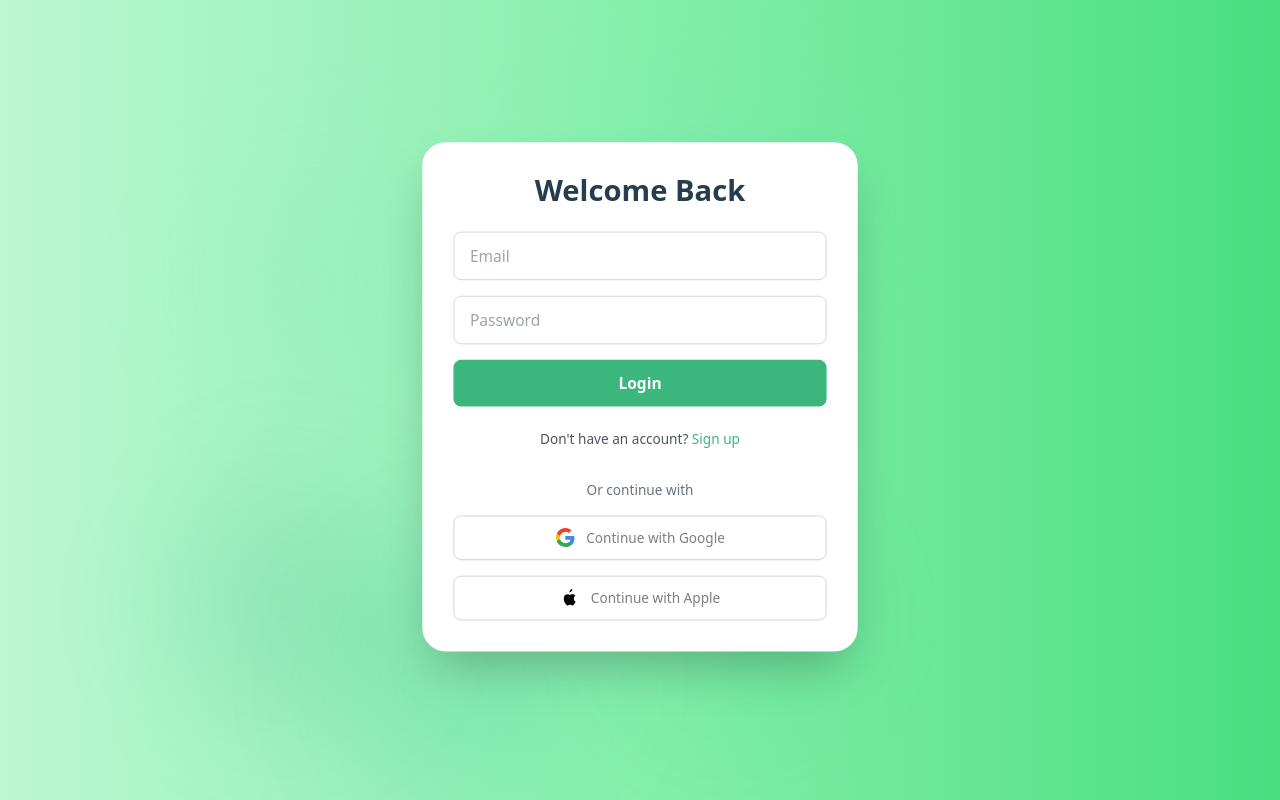
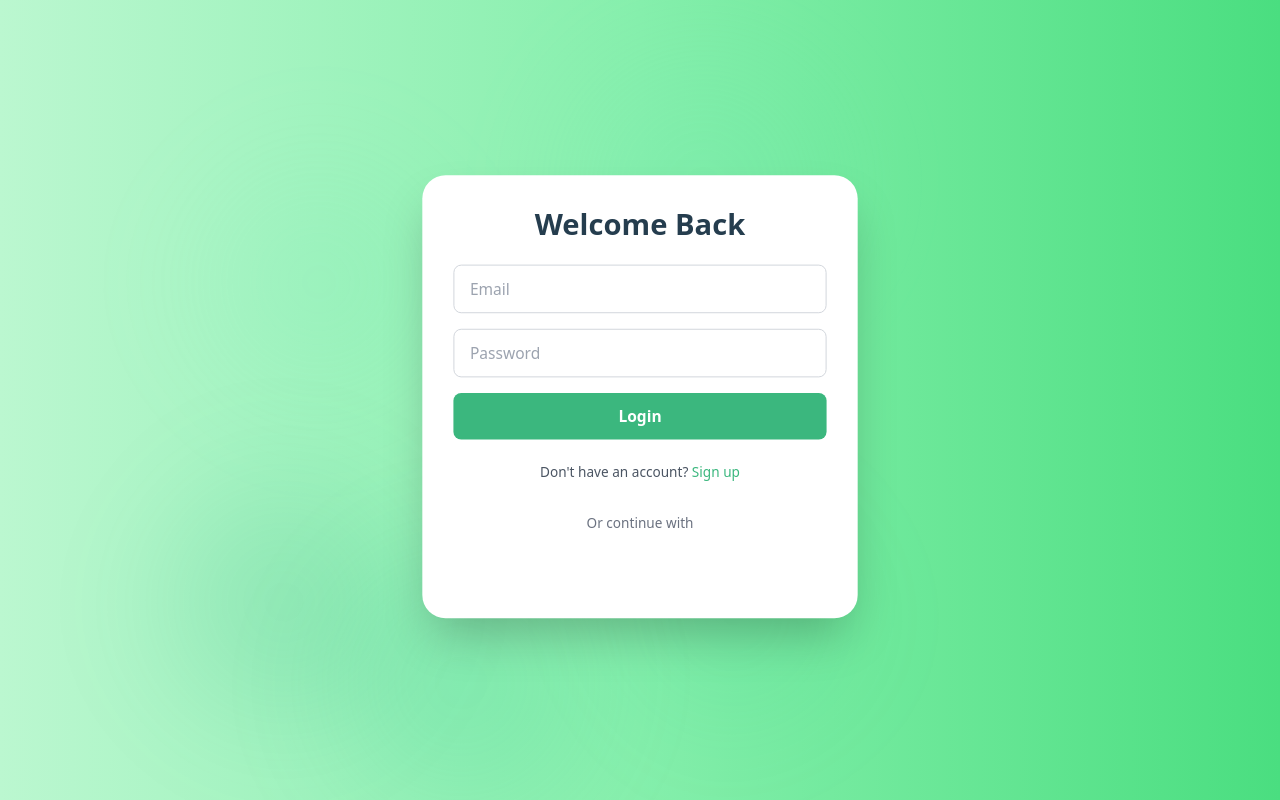
Before and after one commit to harshpratik2411/Nest, a React (Vite) app: page /account in a window 1280 px wide. Built offline with nearby package versions, Linux system fonts and the light colour scheme.

Commit message:
SetActive added to li items in   TopNav1

```diff
--- a/package.json
+++ b/package.json
@@ -11,8 +11,10 @@
   },
   "dependencies": {
     "@react-google-maps/api": "^2.20.6",
+    "@react-oauth/google": "^0.12.2",
     "aos": "^2.3.4",
     "framer-motion": "^12.10.5",
+    "jwt-decode": "^4.0.0",
     "react": "^19.0.0",
     "react-dom": "^19.0.0",
     "react-icons": "^5.5.0",
--- a/src/App.jsx
+++ b/src/App.jsx
@@ -1,42 +1,37 @@
-import { BrowserRouter, Routes, Route } from 'react-router'
-import React from 'react'
+import React, { useEffect } from 'react';
+import { BrowserRouter, Routes, Route } from 'react-router';
+import { GoogleOAuthProvider } from '@react-oauth/google';
 import AOS from 'aos';
-import 'aos/dist/aos.css'
-import { useEffect } from 'react';
+import 'aos/dist/aos.css';
 
-import Homepage from './Pages/Homepage'
-import Deals from './Pages/Deals/Deals'
-import About from './Pages/About/About'
-import Shop from './Pages/Shop/Shop'
-//import Vendors from './Pages/Vendors'
-//import MegaMenu from './Pages/MegaMenu/MegaMenu'
-import Blog from './Pages/Blog/BlogMain/BlogMain'
+import Homepage from './Pages/Homepage';
+import Deals from './Pages/Deals/Deals';
+import About from './Pages/About/About';
+import Shop from './Pages/Shop/Shop';
+// import Vendors from './Pages/Vendors';
+// import MegaMenu from './Pages/MegaMenu/MegaMenu';
+import Blog from './Pages/Blog/BlogMain/BlogMain';
 import BlogDetailsMain from './Pages/Blog/BlogDetail/BlogDetailsMain/BlogDetailsMain';
-//import Pages from './Pages/Pages'
-import Contact from './Pages/Contact/Contact'
+// import Pages from './Pages/Pages';
+import Contact from './Pages/Contact/Contact';
 import ProductDetailsMain from './Pages/ProductDetails/ProductDetailsMain/ProductDetailsMain';
 import ProductDetailsRow1 from './Pages/ProductDetails/ProductDetailsRow/ProductDetailsRow1';
 import Cart from './Pages/Cart/Cart';
-import { CartProvider } from './Context/CartContext';
 import Compare from './Pages/Compare/Compare';
 import Account from './Pages/Account/Account';
-
+import { CartProvider } from './Context/CartContext';
 
 
 function App() {
-
   useEffect(() => {
     AOS.init({
-    duration: 1000,  // duration of animations
-    once: true,      // whether animations should happen only once
+      duration: 1000,
+      once: true,
     });
-
-
-
-
   }, []);
 
   return (
+    <GoogleOAuthProvider clientId= "523842754384-2rtf6vp3jrsrdosn1s9q6uhp4ghlhsfv.apps.googleusercontent.com">
       <CartProvider>
         <BrowserRouter>
           <Routes>
@@ -44,21 +39,22 @@ useEffect(() => {
             <Route path="/deals" element={<Deals />} />
             <Route path="/about" element={<About />} />
             <Route path="/product/:id" element={<ProductDetailsMain />} />
-          <Route path="/product/:id" element={<ProductDetailsRow1 />} /> {/* Dynamic route */}
-          <Route path="/cart" element={<Cart/>} />
-
+            <Route path="/product/:id" element={<ProductDetailsRow1 />} />
+            <Route path="/cart" element={<Cart />} />
             <Route path="/shop" element={<Shop />} />
             {/* <Route path="/vendors" element={<Vendors />} /> */}
             {/* <Route path="/mega-menu" element={<MegaMenu />} /> */}
-        {/* <Route path="/pages" element={<Pages />} />  */}
+            {/* <Route path="/pages" element={<Pages />} /> */}
             <Route path="/blog" element={<Blog />} />
             <Route path="/blog/:id" element={<BlogDetailsMain />} />
             <Route path="/contact" element={<Contact />} />
             <Route path="/compare" element={<Compare />} />
-        <Route path="/account" element={<Account/>} />
+            <Route path="/account" element={<Account />} />
           </Routes>
         </BrowserRouter>
       </CartProvider>
-  )
+    </GoogleOAuthProvider>
+  );
 }
-  export default App
+
+export default App;
--- a/src/Components/ProductUI/GridProductUI.jsx
+++ b/src/Components/ProductUI/GridProductUI.jsx
@@ -26,7 +26,7 @@ const getGridProductUI = (product,index) => {
     <div
               key={index}
               onClick={() => navigate(`/product/${index}`)}
-              className="border-[1.5px] sm:w-full lg:w-full  lg:h-[360px] rounded-2xl relative bg-custom-white pb-3"
+              className="border-[1.5px] sm:w-full lg:w-full  cursor-pointer lg:h-[360px] rounded-2xl relative bg-custom-white pb-3"
             >
               {product.tag && (
                 <span
--- a/src/Pages/Account/Account.jsx
+++ b/src/Pages/Account/Account.jsx
@@ -2,13 +2,15 @@ import React, { useState, useEffect } from 'react';
 import { motion } from 'framer-motion';
 import AOS from 'aos';
 import { useNavigate } from 'react-router';
+import { GoogleLogin } from '@react-oauth/google';
 import 'aos/dist/aos.css';
+
 const Account = () => {
   const [isLogin, setIsLogin] = useState(true);
   const [fullName, setFullName] = useState('');
   const [email, setEmail] = useState('');
   const [password, setPassword] = useState('');
-  const navigate = useNavigate(); // Initialize the navigate function
+  const navigate = useNavigate();
 
   useEffect(() => {
     AOS.init({ duration: 1000 });
@@ -16,36 +18,64 @@ const Account = () => {
 
   const handleSubmit = (e) => {
     e.preventDefault();
-
-    // Store user data in localStorage
     const userData = { fullName, email, password };
     localStorage.setItem('user', JSON.stringify(userData));
-
-    // Alert the user about successful login/signup
+    console.log('Manual login user:', userData);
     alert(`${isLogin ? 'Logged in' : 'Signed up'} successfully!`);
-
-    // Clear form data
     setFullName('');
     setEmail('');
     setPassword('');
+    navigate('/');
+  };
 
-    // Navigate to the home page
-    navigate('/');
+  // 🔓 Decode JWT without external libraries
+  const parseJwt = (token) => {
+    try {
+      const base64Url = token.split('.')[1];
+      const base64 = base64Url.replace(/-/g, '+').replace(/_/g, '/');
+      const jsonPayload = decodeURIComponent(
+        atob(base64)
+          .split('')
+          .map(c => `%${('00' + c.charCodeAt(0).toString(16)).slice(-2)}`)
+          .join('')
+      );
+      return JSON.parse(jsonPayload);
+    } catch (e) {
+      console.error('Error decoding JWT', e);
+      return null;
+    }
+  };
+
+  const handleGoogleSuccess = (credentialResponse) => {
+    const token = credentialResponse?.credential;
+    if (!token) {
+      console.error('No credential returned from Google');
+      return;
+    }
+
+    const decoded = parseJwt(token);
+    if (decoded) {
+      localStorage.setItem('user', JSON.stringify(decoded));
+      console.log('Google login user:', decoded); // ✅ Show in console
+      alert(`Logged in as ${decoded.name}`);
+      navigate('/');
+    } else {
+      alert('Google login failed to decode.');
+    }
+  };
+
+  const handleGoogleError = () => {
+    alert('Google Sign In was unsuccessful. Try again later.');
   };
 
   const floatingAnim = {
     animate: {
       y: [0, -10, 0],
-      transition: {
-        duration: 5,
-        repeat: Infinity,
-        ease: 'easeInOut',
-      },
+      transition: { duration: 5, repeat: Infinity, ease: 'easeInOut' },
     },
   };
 
   return (
-   <>
     <div className="relative flex justify-center items-center min-h-screen bg-gradient-to-r from-green-200 via-green-300 to-green-400 overflow-hidden px-4">
       {[...Array(5)].map((_, i) => (
         <motion.div
@@ -57,11 +87,7 @@ const Account = () => {
             scale: [0.8, 1.4, 1.2],
             rotate: [0, 360],
           }}
-          transition={{
-            duration: 20 + i * 2,
-            repeat: Infinity,
-            ease: 'easeInOut',
-          }}
+          transition={{ duration: 20 + i * 2, repeat: Infinity, ease: 'easeInOut' }}
           style={{
             width: `${150 + i * 30}px`,
             height: `${150 + i * 30}px`,
@@ -72,7 +98,6 @@ const Account = () => {
         />
       ))}
 
-      {/* 📦 Card with Motion */}
       <motion.div
         variants={floatingAnim}
         animate="animate"
@@ -85,7 +110,7 @@ const Account = () => {
           transition={{ duration: 0.6 }}
           className="text-3xl font-extrabold text-center text-custom-blue mb-6"
         >
-          {isLogin ? 'Welcome Back ' : 'Create Account '}
+          {isLogin ? 'Welcome Back' : 'Create Account'}
         </motion.h2>
 
         <motion.form
@@ -93,9 +118,7 @@ const Account = () => {
           onSubmit={handleSubmit}
           initial="hidden"
           animate="visible"
-          variants={{
-            visible: { transition: { staggerChildren: 0.15 } },
-          }}
+          variants={{ visible: { transition: { staggerChildren: 0.15 } } }}
         >
           {!isLogin && (
             <motion.input
@@ -151,7 +174,6 @@ const Account = () => {
           </button>
         </motion.p>
 
-        {/* 🔐 Social Buttons */}
         <motion.div
           className="mt-8"
           initial={{ opacity: 0 }}
@@ -159,42 +181,15 @@ const Account = () => {
           transition={{ delay: 1 }}
         >
           <div className="text-center text-gray-500 mb-4 text-sm">Or continue with</div>
-          <div className="flex flex-col gap-4">
-            <motion.button
-              onClick={() => alert('Google login')}
-              whileHover={{ scale: 1.03 }}
-              className="flex items-center justify-center gap-3 px-4 py-3 border border-gray-300 rounded-lg shadow-sm hover:bg-gray-100 transition"
-            >
-              {/* Google SVG */}
-              <svg className="w-5 h-5" viewBox="0 0 488 512" xmlns="http://www.w3.org/2000/svg">
-                <path fill="#4285F4" d="M488 261.8c0-17.7-1.6-34.8-4.6-51.3H249v97.1h135.6c-5.9 31.5-23.6 58.3-50.4 76.3v63h81.5c47.7-43.9 74.3-108.5 74.3-185.1z"/>
-                <path fill="#34A853" d="M249 500c67.5 0 124.3-22.4 165.8-60.9l-81.5-63c-22.8 15.3-52 24.4-84.3 24.4-64.7 0-119.6-43.6-139.3-102.1H25v64.1C66.5 449.1 152.9 500 249 500z"/>
-                <path fill="#FBBC04" d="M109.7 297.4c-9.6-28.8-9.6-59.8 0-88.6V144H25c-31.3 61.7-31.3 136.5 0 198.2l84.7-64.8z"/>
-                <path fill="#EA4335" d="M249 97.6c35.2 0 66.9 12.1 91.9 35.9l68.9-68.9C373.3 24 316.5 0 249 0 152.9 0 66.5 50.9 25 144l84.7 64.8c19.7-58.5 74.6-102.1 139.3-102.1z"/>
-              </svg>
-              <span className="text-sm font-medium text-custom-new-gray">Continue with Google</span>
-            </motion.button>
-
-            <motion.button
-              onClick={() => alert('Apple login')}
-              whileHover={{ scale: 1.03 }}
-              className="flex items-center justify-center gap-3 px-4 py-3 border border-gray-300 rounded-lg shadow-sm hover:bg-gray-100 transition"
-            >
-              {/* Apple SVG */}
-              <svg className="w-5 h-5" viewBox="0 0 384 512" xmlns="http://www.w3.org/2000/svg">
-                <path
-                  fill="black"
-                  d="M259.5 81.7c13.6-16.4 22.8-39.3 20.3-61.7-19.6.8-43.2 13-57.2 29.5-12.6 14.7-23.7 38.2-20.7 60.6 21.8 1.7 43.9-11.1 57.6-28.4zM318.7 268.7c-.3-49.7 40.5-73.5 42.3-74.7-23.1-33.7-58.9-38.3-71.5-38.8-30.4-3.1-59.3 17.9-74.6 17.9-15.5 0-39.3-17.4-64.7-17-33.3.5-64.1 19.5-81.2 49.5-34.7 60.3-8.8 149.3 24.8 198.3 16.4 24 35.9 50.9 61.5 49.9 24.3-1 33.5-16 62.7-16 29.2 0 37.4 16 63 15.5 26-.4 42.4-24.5 58.3-48.7 18.3-27 25.8-53.3 26.1-54.7-.6-.3-49.7-19.1-49.9-75.9z"
-                />
-              </svg>
-              <span className="text-sm font-medium text-custom-new-gray">Continue with Apple</span>
-            </motion.button>
+          <div className="flex justify-center">
+            <GoogleLogin
+              onSuccess={handleGoogleSuccess}
+              onError={handleGoogleError}
+            />
           </div>
         </motion.div>
       </motion.div>
     </div>
-
-    </>
   );
 };
 
```
Also changed, not shown: src/Components/TopNav1/TopNav1.jsx (+14 -12 lines), 2 other files (tests, documents, lock files or other folders). Lines whose indentation alone changed are shown as unchanged.
